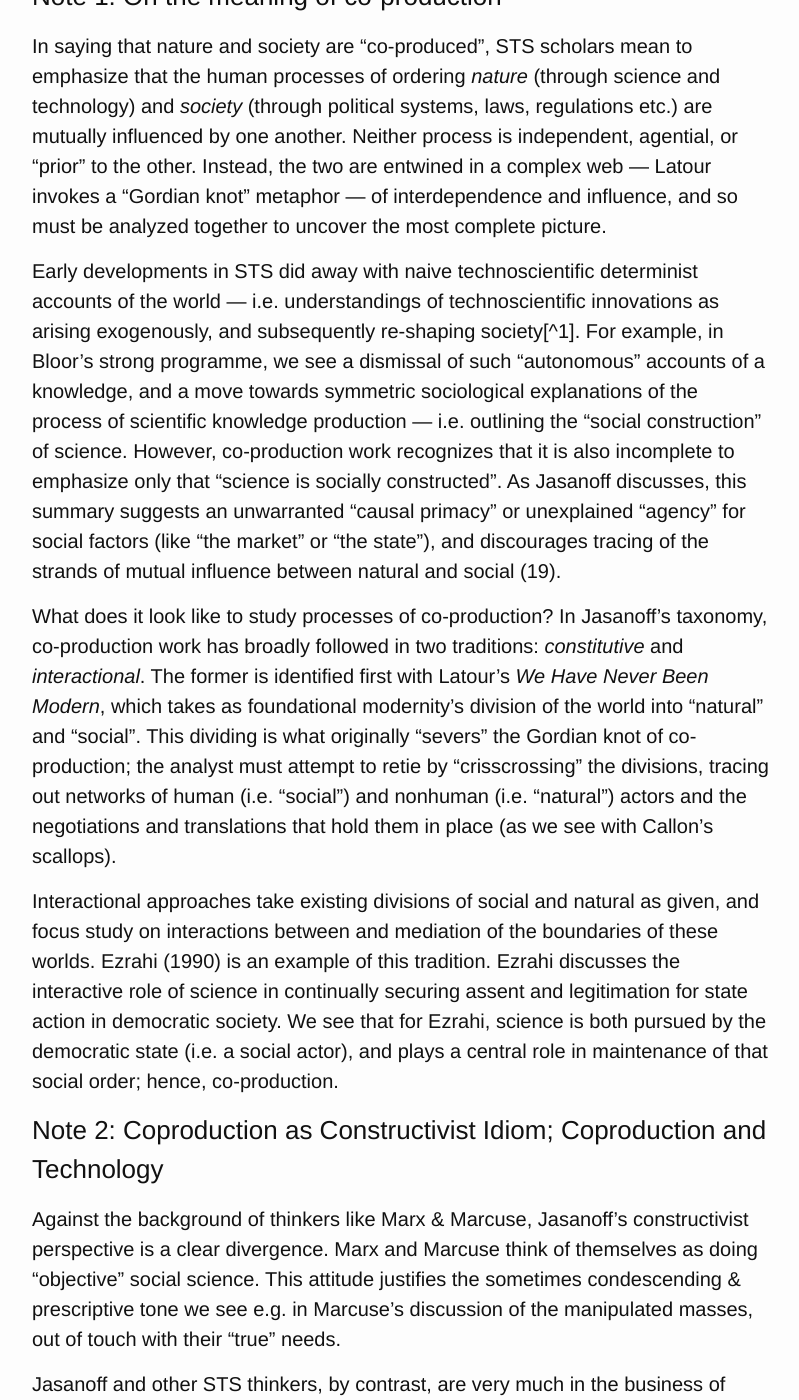
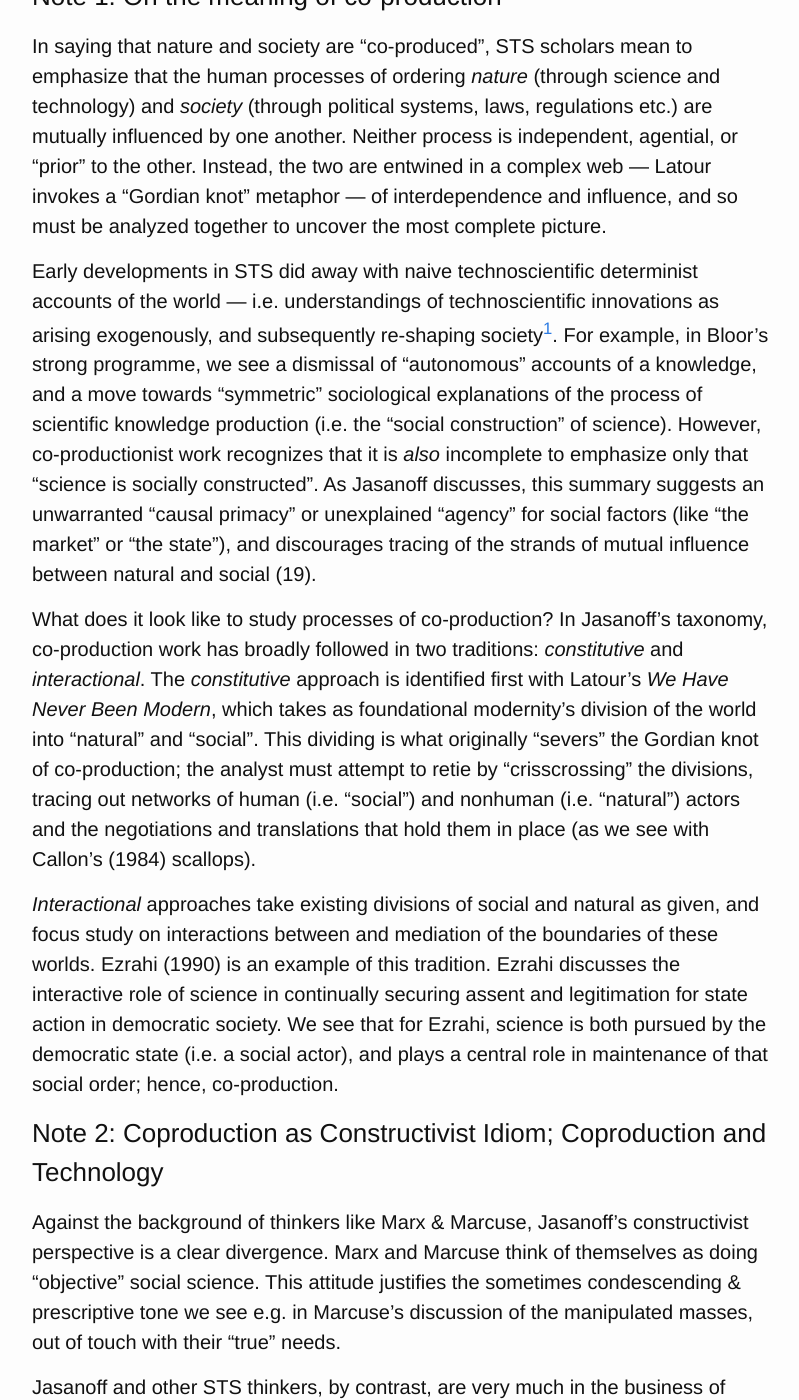
Before and after one commit to Fossj117/fossj117.github.io, a Jekyll site: the page built from _posts/2021-09-21-notes-on-coproduction.md, in a window 1280 px wide and 1400 px high, scrolled down 363 px. Shown: the whole window, without its empty margins (238-1037 px from the left). Built offline with Jekyll 4.4.1, drawn with Linux system fonts in a browser that asks for light colours; a script that is not in the unit is left out; comment, search, counter and statistics services are not loaded; some of the changed text lies outside the part shown.

Commit message:
notes on coproduction

```diff
--- a/_posts/2021-09-21-notes-on-coproduction.md
+++ b/_posts/2021-09-21-notes-on-coproduction.md
@@ -13,11 +13,11 @@
 
 In saying that nature and society are “co-produced”, STS scholars mean to emphasize that the human processes of ordering *nature* (through science and technology) and *society* (through political systems, laws, regulations etc.) are mutually influenced by one another. Neither process is independent, agential, or “prior” to the other. Instead, the two are entwined in a complex web — Latour invokes a “Gordian knot” metaphor — of interdependence and influence, and so must be analyzed together to uncover the most complete picture.
 
-Early developments in STS did away with naive technoscientific determinist accounts of the world — i.e. understandings of technoscientific innovations as arising exogenously, and subsequently re-shaping society[^1]. For example, in Bloor’s strong programme, we see a dismissal of such “autonomous” accounts of a knowledge, and a move towards symmetric sociological explanations of the process of scientific knowledge production — i.e. outlining the “social construction” of science. However, co-production work recognizes that it is also incomplete to emphasize only that “science is socially constructed”. As Jasanoff discusses, this summary suggests an unwarranted “causal primacy” or unexplained “agency” for social factors (like “the market” or “the state”), and discourages tracing of the strands of mutual influence between natural and social (19).
+Early developments in STS did away with naive technoscientific determinist accounts of the world — i.e. understandings of technoscientific innovations as arising exogenously, and subsequently re-shaping society[^1]. For example, in Bloor’s strong programme, we see a dismissal of “autonomous” accounts of a knowledge, and a move towards "symmetric" sociological explanations of the process of scientific knowledge production (i.e. the “social construction” of science). However, co-productionist work recognizes that it is *also* incomplete to emphasize only that “science is socially constructed”. As Jasanoff discusses, this summary suggests an unwarranted “causal primacy” or unexplained “agency” for social factors (like “the market” or “the state”), and discourages tracing of the strands of mutual influence between natural and social (19).
 
-What does it look like to study processes of co-production? In Jasanoff’s taxonomy, co-production work has broadly followed in two traditions: *constitutive* and *interactional*. The former is identified first with Latour’s *We Have Never Been Modern*, which takes as foundational modernity’s division of the world into “natural” and “social”. This dividing is what originally “severs” the Gordian knot of co-production; the analyst must attempt to retie by “crisscrossing” the divisions, tracing out networks of human (i.e. “social”) and nonhuman (i.e. “natural”) actors and the negotiations and translations that hold them in place (as we see with Callon’s scallops).
+What does it look like to study processes of co-production? In Jasanoff’s taxonomy, co-production work has broadly followed in two traditions: *constitutive* and *interactional*. The *constitutive* approach is identified first with Latour’s *We Have Never Been Modern*, which takes as foundational modernity’s division of the world into “natural” and “social”. This dividing is what originally “severs” the Gordian knot of co-production; the analyst must attempt to retie by “crisscrossing” the divisions, tracing out networks of human (i.e. “social”) and nonhuman (i.e. “natural”) actors and the negotiations and translations that hold them in place (as we see with Callon’s (1984) scallops).
 
-Interactional approaches take existing divisions of social and natural as given, and focus study on interactions between and mediation of the boundaries of these worlds. Ezrahi (1990) is an example of this tradition. Ezrahi discusses the interactive role of science in continually securing assent and legitimation for state action in democratic society. We see that for Ezrahi, science is both pursued by the democratic state (i.e. a social actor), and plays a central role in maintenance of that social order; hence, co-production.
+*Interactional* approaches take existing divisions of social and natural as given, and focus study on interactions between and mediation of the boundaries of these worlds. Ezrahi (1990) is an example of this tradition. Ezrahi discusses the interactive role of science in continually securing assent and legitimation for state action in democratic society. We see that for Ezrahi, science is both pursued by the democratic state (i.e. a social actor), and plays a central role in maintenance of that social order; hence, co-production.
 
 ## Note 2: Coproduction as Constructivist Idiom; Coproduction and Technology
 
@@ -43,4 +43,4 @@
 
 ## Footnotes
 
-[^1] As an aside: technology & digitization economists still use this framing all the time in thinking about new technologies...
+[^1]: As an aside: technology & digitization economists still use this framing all the time in thinking about new technologies...
```
